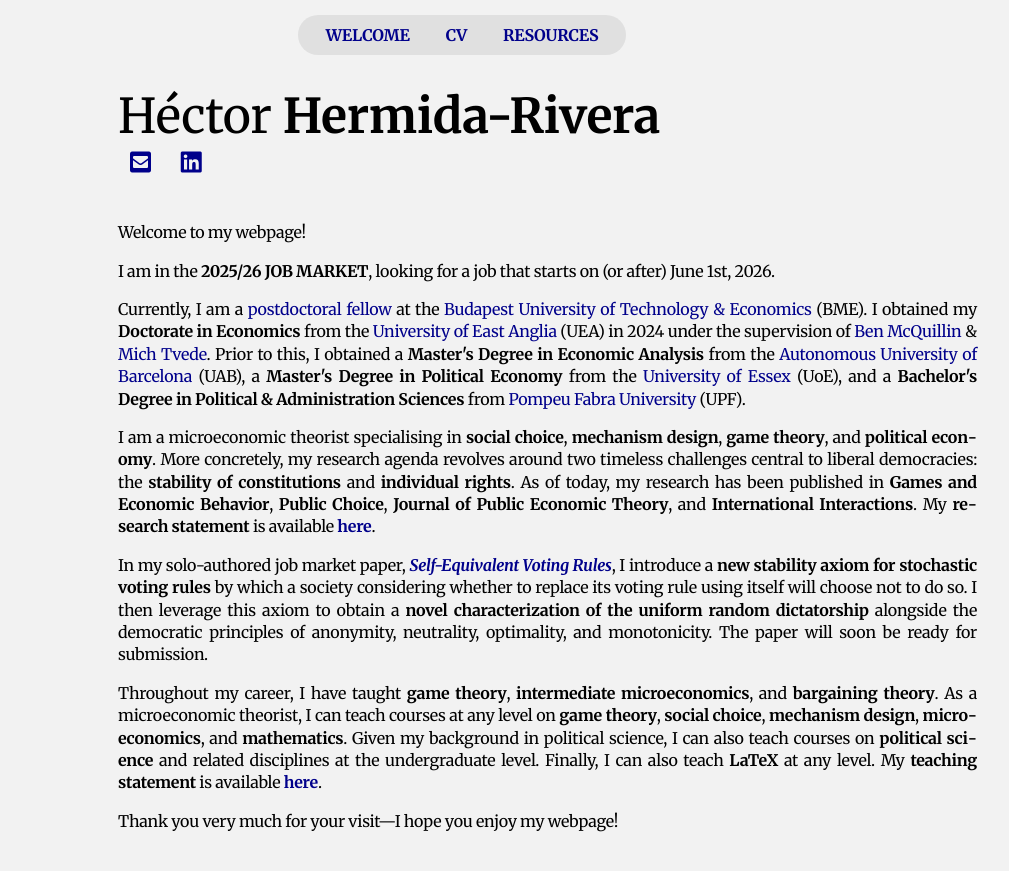
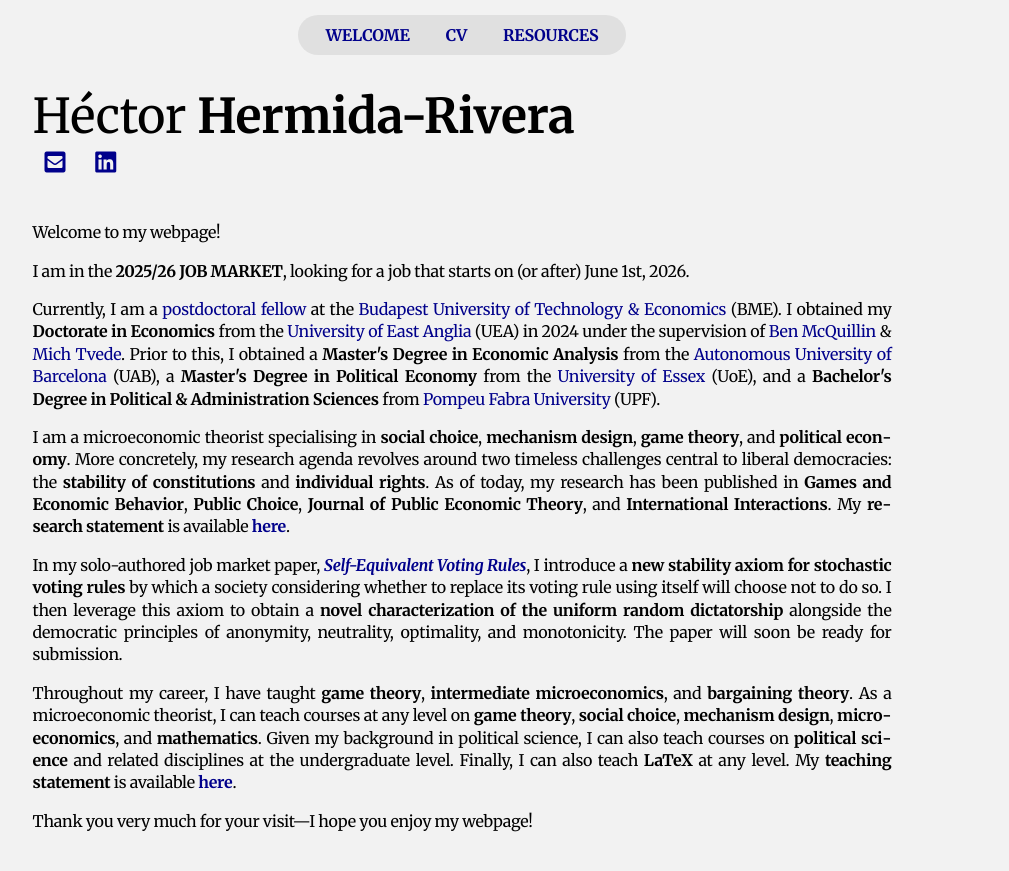
Before and after one commit to HectorHermidaRivera/hectorhermidarivera.github.io, a Jekyll site: the page built from index.md, in a window 1280 px wide. Shown: the top 871 px of the page, without its empty margins (178-1187 px from the left). Built offline with Jekyll 4.4.1, drawn with Linux system fonts in a browser that asks for light colours; a style sheet for code colours, icons or effects is not loaded.

Commit message:
Update style.css

```diff
--- a/assets/css/style.css
+++ b/assets/css/style.css
@@ -92,7 +92,7 @@ p {
   padding-top: 60px;
   padding-bottom: 40px;
   padding-left: 5px;
-  paddig-right: 171px;
+  padding-right: 171px;
   text-align: justify;
   background-color: #f2f2f2;
   z-index: 1;
```
